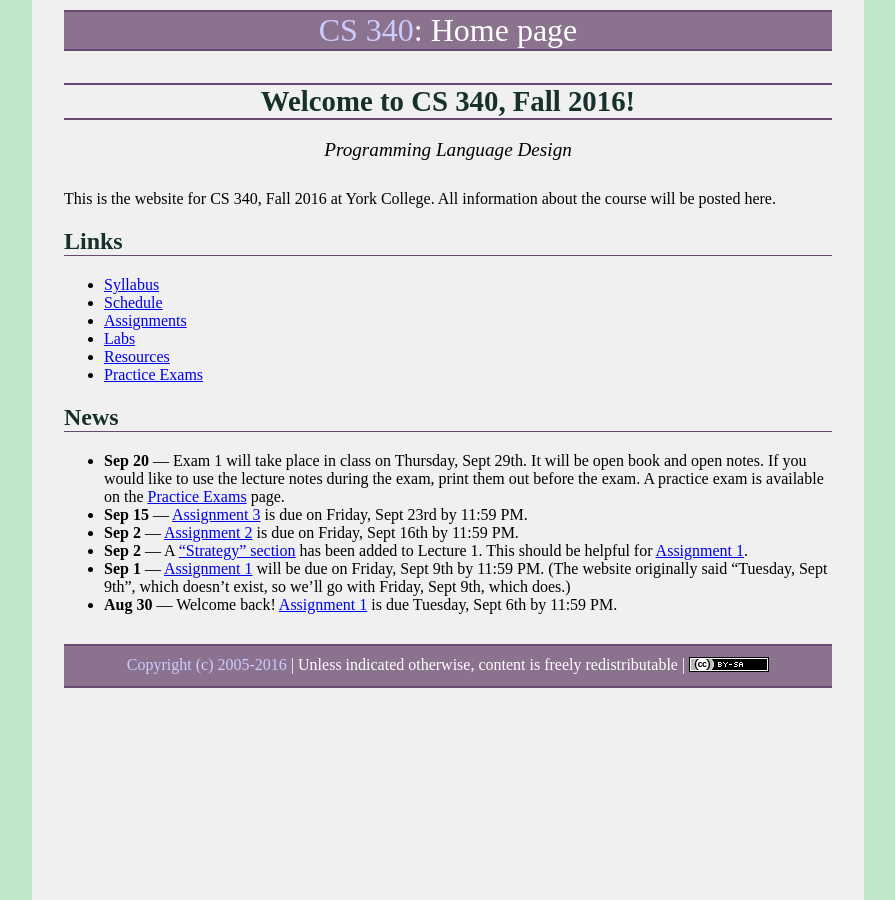
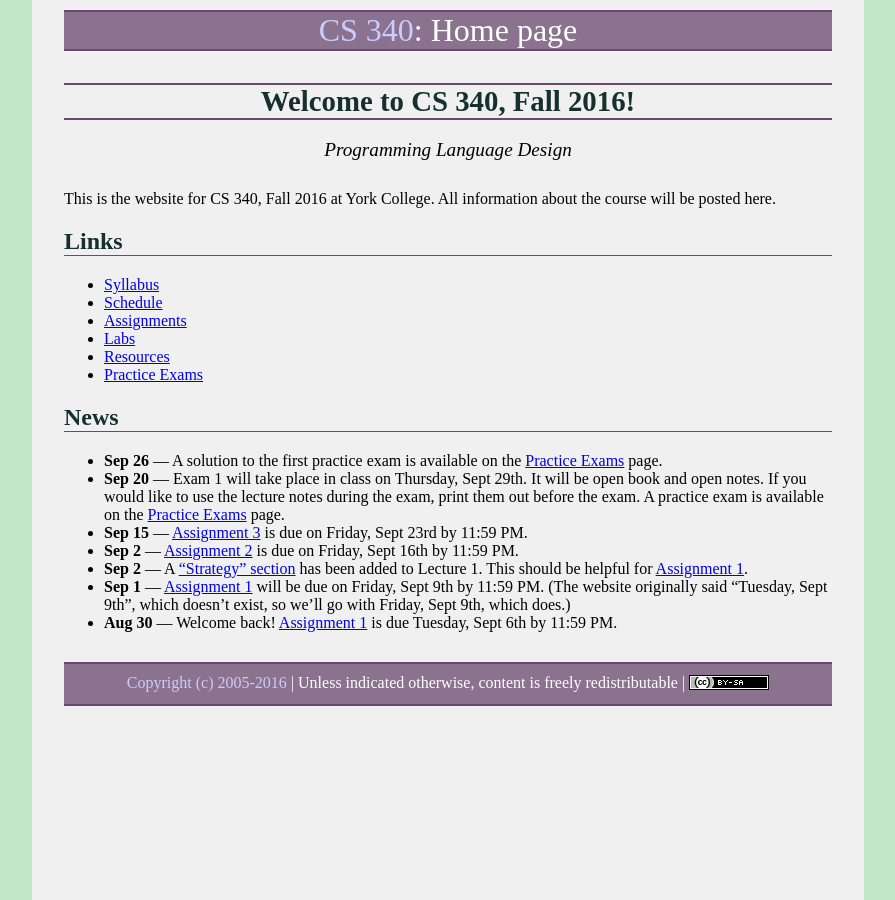
Before and after one commit to ycpcs/cs340-fall2016, a Jekyll site: the page built from index.md, in a window 1280 px wide. Shown: the whole page, without its empty margins (192-1087 px from the left). Built offline with Jekyll 4.4.1, drawn with Linux system fonts in a browser that asks for light colours; some web fonts are replaced.

Commit message:
solution to first practice exam

```diff
--- a/index.md
+++ b/index.md
@@ -20,6 +20,7 @@ This is the website for CS 340, Fall 2016 at York College.  All information abou
 
 ## News
 
+* **Sep 26** &mdash; A solution to the first practice exam is available on the [Practice Exams](practice/index.html) page.
 * **Sep 20** &mdash; Exam 1 will take place in class on Thursday, Sept 29th.  It will be open book and open notes.  If you would like to use the lecture notes during the exam, print them out before the exam.  A practice exam is available on the [Practice Exams](practice/index.html) page.
 * **Sep 15** &mdash; [Assignment 3](assign/assign03.html) is due on Friday, Sept 23rd by 11:59 PM.
 * **Sep 2** &mdash; [Assignment 2](assign/assign02.html) is due on Friday, Sept 16th by 11:59 PM.
```
Also changed, not shown: practice/index.md (+2 -0 lines), 2 other files.
